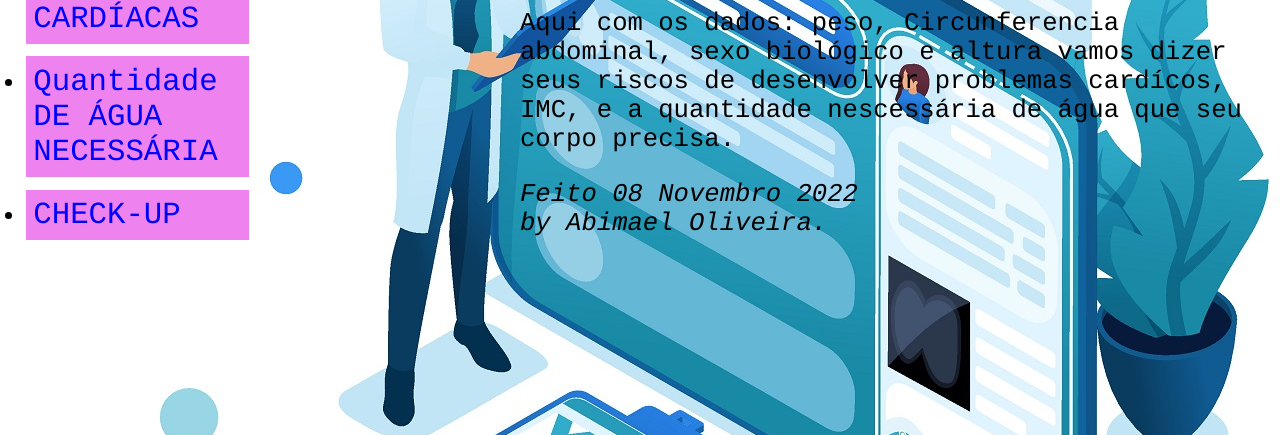
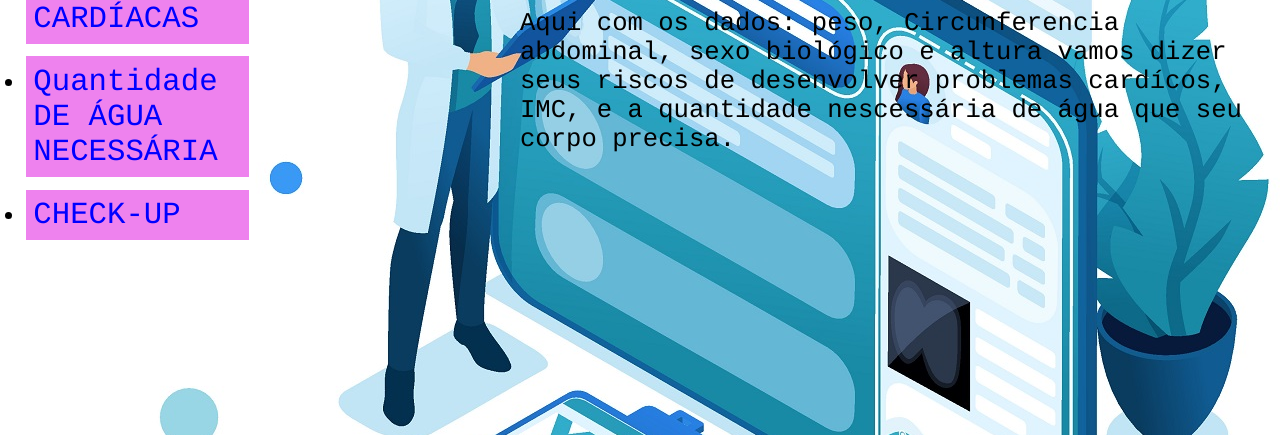
Before and after one commit to IsaacMotaB/Medidas-de-Saude-Online-com-Flask, a Flask app: page /checkup in a window 1280 px wide. Shown: the part 302-737 px from the top of the page. Run offline with Flask 2, Linux system fonts and the light colour scheme.

Commit message:
último commit

```diff
--- a/templates/checkup.html
+++ b/templates/checkup.html
@@ -37,11 +37,6 @@
 </ul>
 </form>
         <h0.1> <p>Aqui com os dados: peso, Circunferencia abdominal, sexo biológico e altura vamos dizer seus riscos de desenvolver problemas cardícos, IMC, e a quantidade nescessária de água que seu corpo precisa.</h0.1><br> </p>
-
-<!-- Sign and date the page, it's only polite! -->
-<address><p>Feito 08 Novembro 2022<br>
- by Abimael Oliveira.</p></address>
-
 </body>
 
 </html>
--- a/templates/index.html
+++ b/templates/index.html
@@ -30,8 +30,5 @@
 {% endblock %}
 {% block content %}
 {% endblock %}
-<address>Feito 08 Novembro 2022<br>
- by Abimael Oliveira.</address>
-
 </body>
 </html>
--- a/templates/layout.html
+++ b/templates/layout.html
@@ -11,8 +11,6 @@
     </div>
     <div id="footer">
       {% block footer %}
-      &copy; Copyright 2022 by Abimael Oliveira
-      {% endblock %}
     </div>
   </body>
 </html>
```
